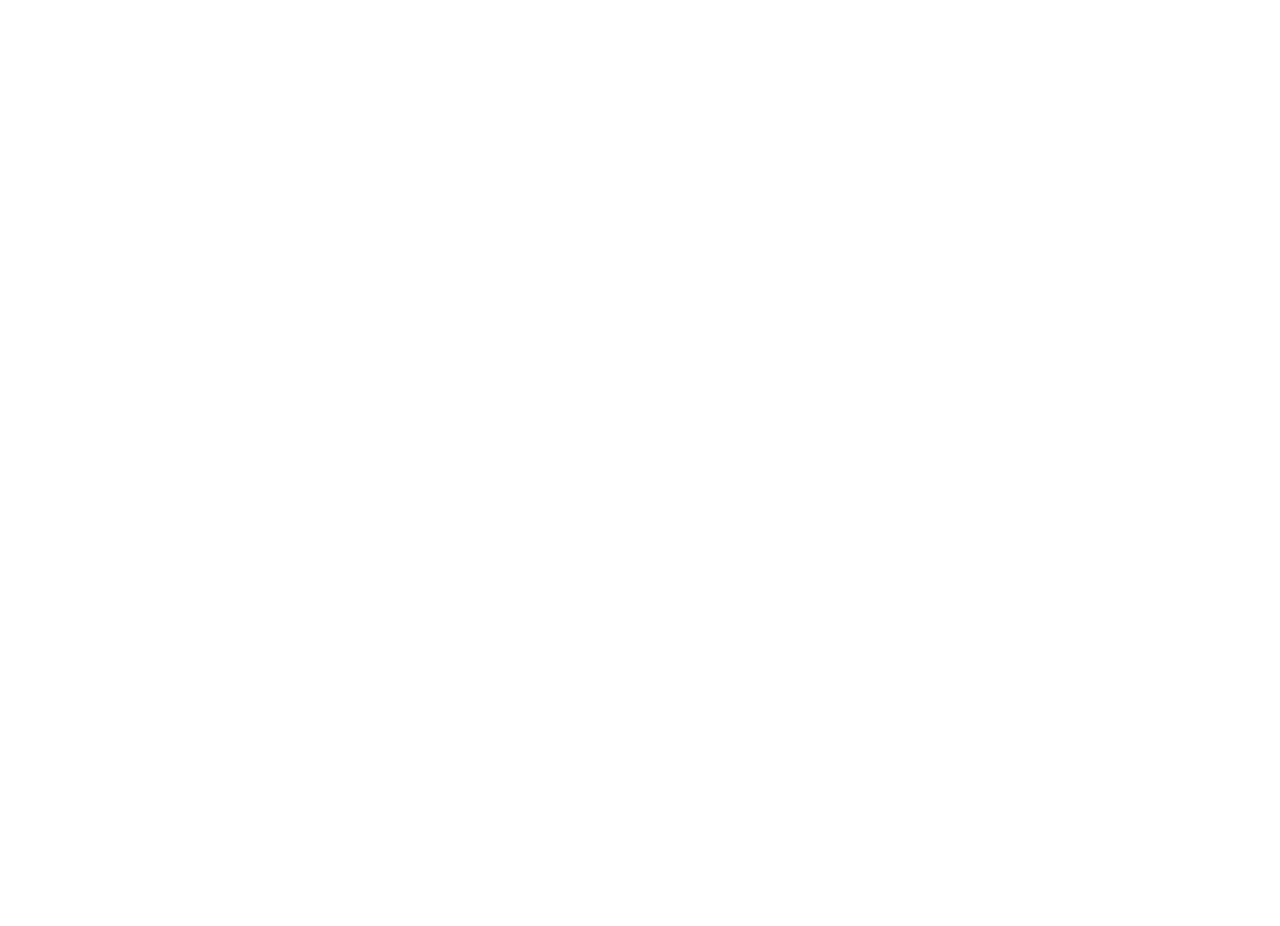
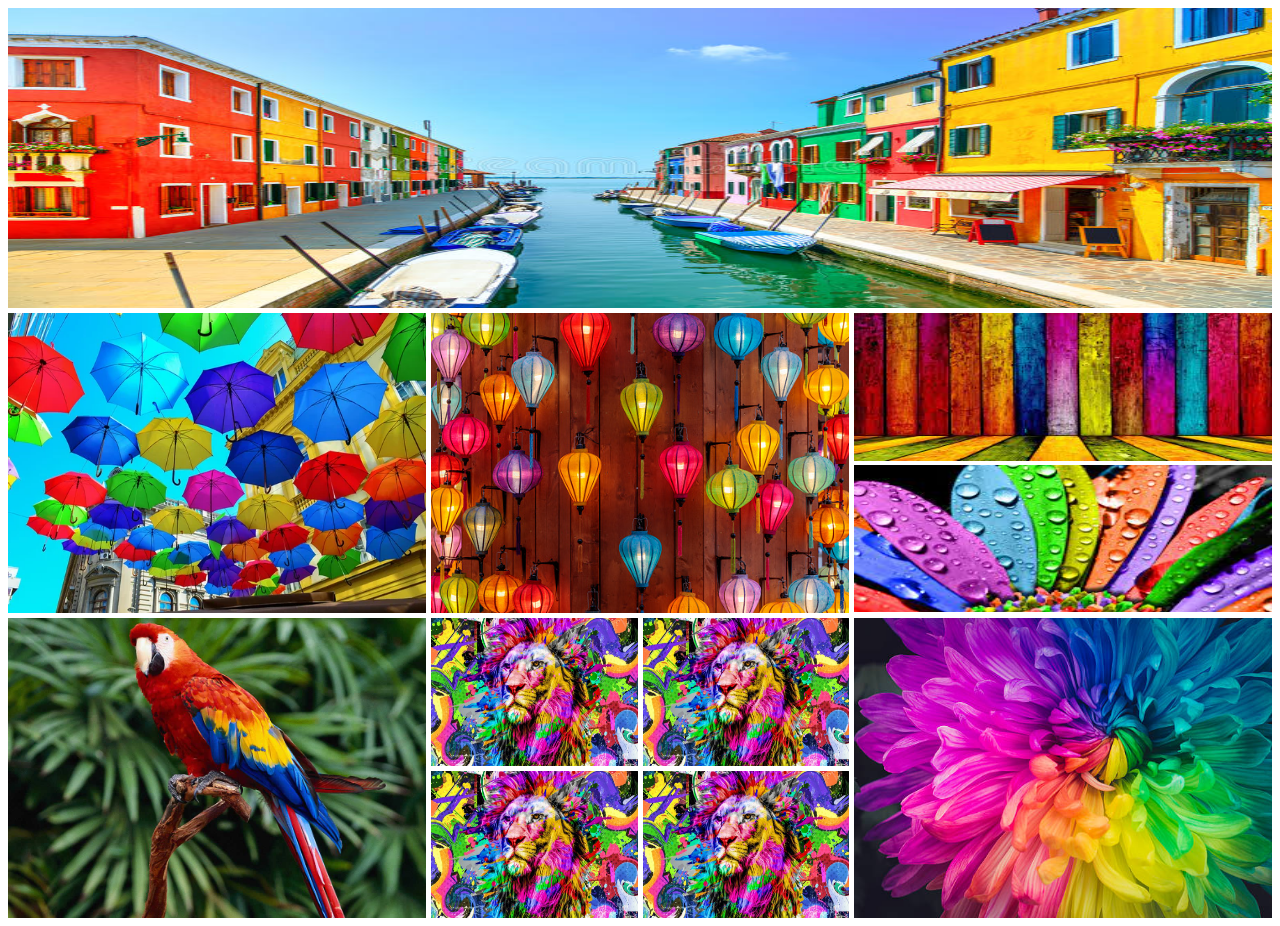
Before and after one commit to TousifNuhan/Responsive-using-flex, a plain HTML site: page index.html in a window 1280 px wide. Before the commit the page ends 800 px from the top, so only its background shows below. Drawn offline with Linux system fonts and the light colour scheme.

Commit message:
Task Completed using flex and grid

```diff
--- a/index.css
+++ b/index.css
@@ -0,0 +1,46 @@
+.row1{
+    height: 300px;
+    display: flex;
+    gap: 5px;
+    margin-bottom: 5px;
+
+}
+
+.row1 > div{
+    flex: 1;
+}
+
+img{
+    height: 100%;
+    width: 100%;
+}
+
+.pictures img{
+    height: 50%;
+    height: calc((100% - 5px)/2);
+}
+
+.square{
+    display: grid;
+    grid-template-columns: repeat(2,1fr);
+    gap: 5px;
+}
+
+@media screen and (max-width:576px) {
+    .row1{
+        flex-direction: column;
+        height: auto;
+    }
+    .square{
+        grid-template-columns: 1fr;
+
+    }
+
+}
+
+@media screen and (min-width:576px) and (max-width:992px) {
+    .row1{
+        flex-direction: column;
+        height: auto;
+    }
+}
--- a/index.html
+++ b/index.html
@@ -1,11 +1,48 @@
 <!DOCTYPE html>
 <html lang="en">
+
 <head>
     <meta charset="UTF-8">
     <meta name="viewport" content="width=device-width, initial-scale=1.0">
     <title>Responsive</title>
+    <link rel="stylesheet" href="index.css">
 </head>
+
 <body>
+    <section class="row1">
+        <img src="images/A.jpg" alt="">
+    </section>
 
+    <div class="row1">
+        <div>
+            <img src="images/B.jpg" alt="">
+
+        </div>
+        <div>
+            <img src="images/C.jpg" alt="">
+
+        </div>
+        <div class="pictures">
+            <img src="images/D.jpg" alt="">
+            <img src="images/E.jpg" alt="">
+        </div>
+    </div>
+
+    <section class="row1">
+        <div>
+            <img src="images/F.jpg" alt="">
+        </div>
+        <div class="square">
+            <img src="images/G.jpg" alt="">
+            <img src="images/G.jpg" alt="">
+            <img src="images/G.jpg" alt="">
+            <img src="images/G.jpg" alt="">
+        </div>
+        <div>
+            <img src="images/H.jpg" alt="">
+        </div>
+
+    </section>
 </body>
+
 </html>
```
Also changed, not shown: images/A.jpg (added), images/B.jpg (added), images/C.jpg (added), images/D.jpg (added), images/E.jpg (added), images/F.jpg (added), images/G.jpg (added), images/H.jpg (added), images/I.jpg (added), images/grid-area-responsive.png (added), images/grid-area.png (added), images/grid.png (added), 1 other file.
